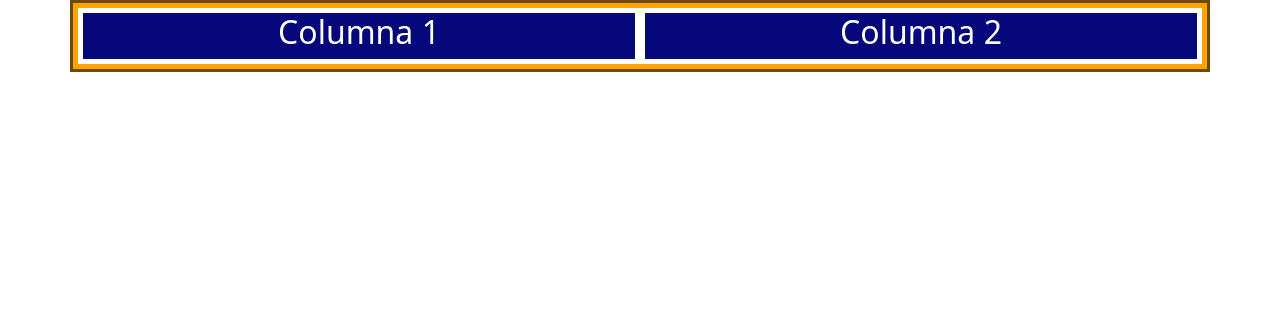
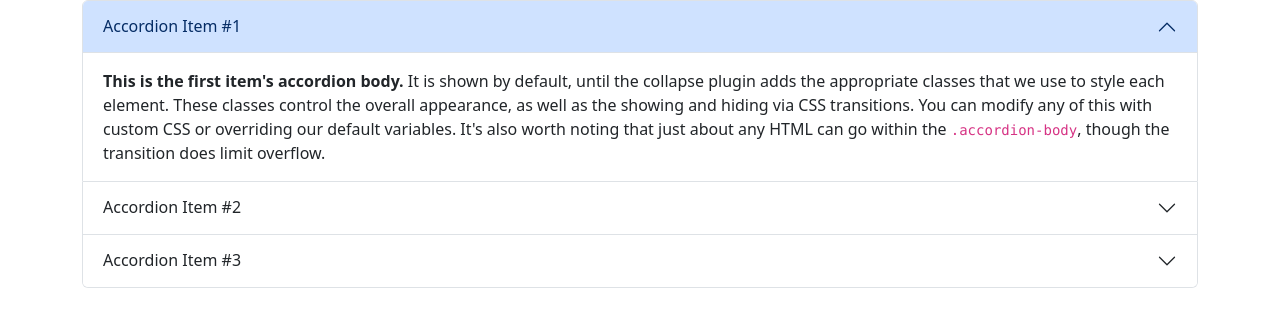
Before and after one commit to cecortes/Bootstrap_project, a website built with Parcel: page src/index.html in a window 1280 px wide. Built offline with nearby package versions, Linux system fonts and the light colour scheme.

Commit message:
Elementos accordion

```diff
--- a/src/index.html
+++ b/src/index.html
@@ -74,20 +74,82 @@
     </div>
   -->
 
-  <!-- Grid & BreakPoints -->
+  <!-- Grid & BreakPoints --
   <div class="container text-center">
 
-    <!-- Fila 1 -->
+    <!-- Fila 1 --
     <div class="row">
 
-      <!-- Columna 1 -->
+      <!-- Columna 1 --
       <div class="col-sm-4 col-lg-6 columna">
         <h2>Columna 1</h2>
       </div>
 
-      <!-- Columna 2 -->
+      <!-- Columna 2 --
       <div class="col-sm-8 col-lg-6 columna">
         <h2>Columna 2</h2>
+      </div>
+
+    </div>
+  -->
+
+  <!-- Elements accordion -->
+  <div class="container">
+
+    <div class="accordion" id="accordionExample">
+
+      <div class="accordion-item">
+
+        <h2 class="accordion-header" id="headingOne">
+          <button class="accordion-button" type="button" data-bs-toggle="collapse" data-bs-target="#collapseOne" aria-expanded="true" aria-controls="collapseOne">
+            Accordion Item #1
+          </button>
+        </h2>
+
+        <div id="collapseOne" class="accordion-collapse collapse show" aria-labelledby="headingOne" data-bs-parent="#accordionExample">
+
+          <div class="accordion-body">
+            <strong>This is the first item's accordion body.</strong> It is shown by default, until the collapse plugin adds the appropriate classes that we use to style each element. These classes control the overall appearance, as well as the showing and hiding via CSS transitions. You can modify any of this with custom CSS or overriding our default variables. It's also worth noting that just about any HTML can go within the <code>.accordion-body</code>, though the transition does limit overflow.
+          </div>
+
+        </div>
+
+      </div>
+
+      <div class="accordion-item">
+
+        <h2 class="accordion-header" id="headingTwo">
+          <button class="accordion-button collapsed" type="button" data-bs-toggle="collapse" data-bs-target="#collapseTwo" aria-expanded="false" aria-controls="collapseTwo">
+            Accordion Item #2
+          </button>
+        </h2>
+
+        <div id="collapseTwo" class="accordion-collapse collapse" aria-labelledby="headingTwo" data-bs-parent="#accordionExample">
+
+          <div class="accordion-body">
+            <strong>This is the second item's accordion body.</strong> It is hidden by default, until the collapse plugin adds the appropriate classes that we use to style each element. These classes control the overall appearance, as well as the showing and hiding via CSS transitions. You can modify any of this with custom CSS or overriding our default variables. It's also worth noting that just about any HTML can go within the <code>.accordion-body</code>, though the transition does limit overflow.
+          </div>
+
+        </div>
+
+      </div>
+
+      <div class="accordion-item">
+
+        <h2 class="accordion-header" id="headingThree">
+          <button class="accordion-button collapsed" type="button" data-bs-toggle="collapse" data-bs-target="#collapseThree" aria-expanded="false" aria-controls="collapseThree">
+            Accordion Item #3
+          </button>
+        </h2>
+
+        <div id="collapseThree" class="accordion-collapse collapse" aria-labelledby="headingThree" data-bs-parent="#accordionExample">
+
+          <div class="accordion-body">
+            <strong>This is the third item's accordion body.</strong> It is hidden by default, until the collapse plugin adds the appropriate classes that we use to style each element. These classes control the overall appearance, as well as the showing and hiding via CSS transitions. You can modify any of this with custom CSS or overriding our default variables. It's also worth noting that just about any HTML can go within the <code>.accordion-body</code>, though the transition does limit overflow.
+          </div>
+
+        </div>
+
       </div>
 
     </div>
--- a/src/js/main.js
+++ b/src/js/main.js
@@ -0,0 +1 @@
+import * as bootstrap from "bootstrap";
```
